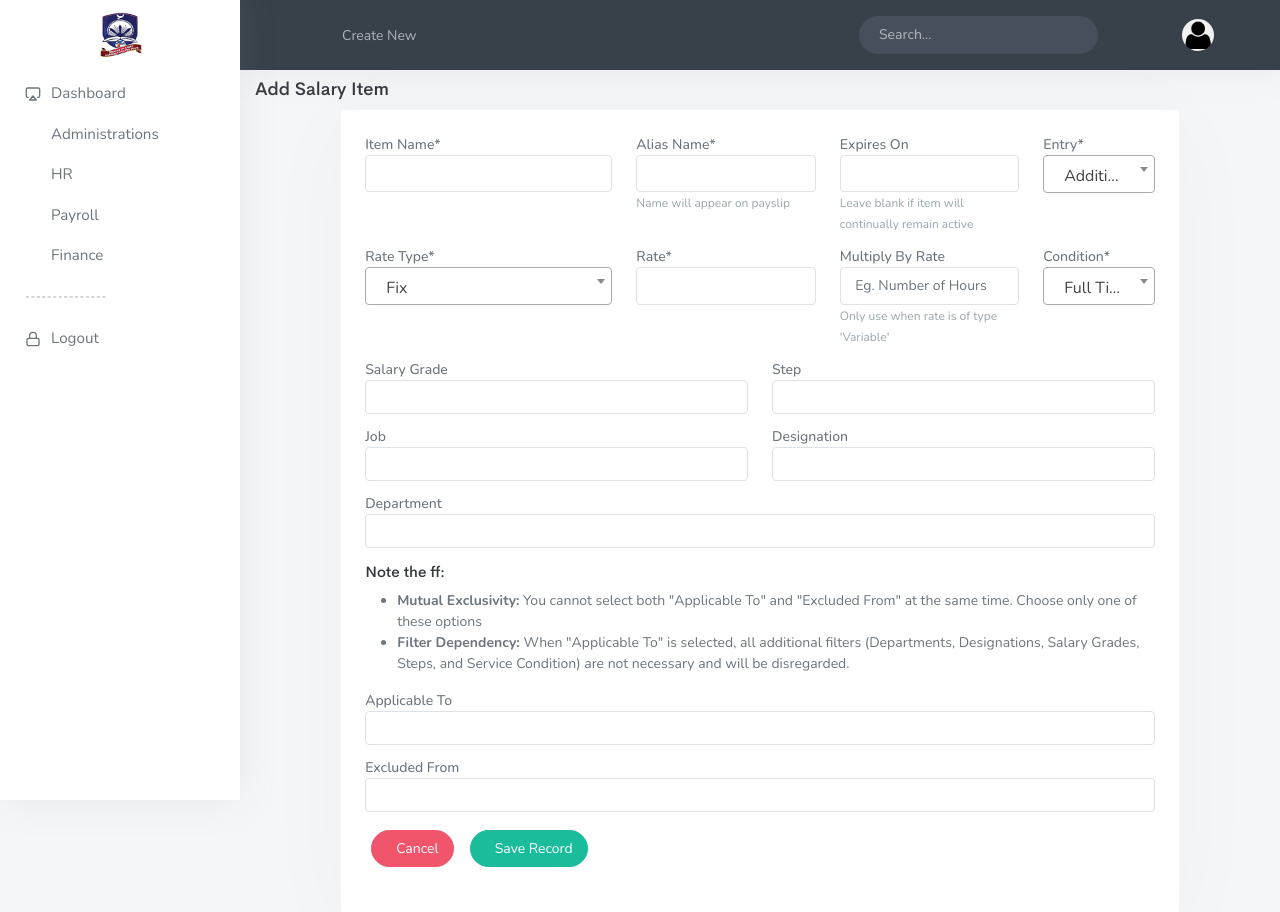
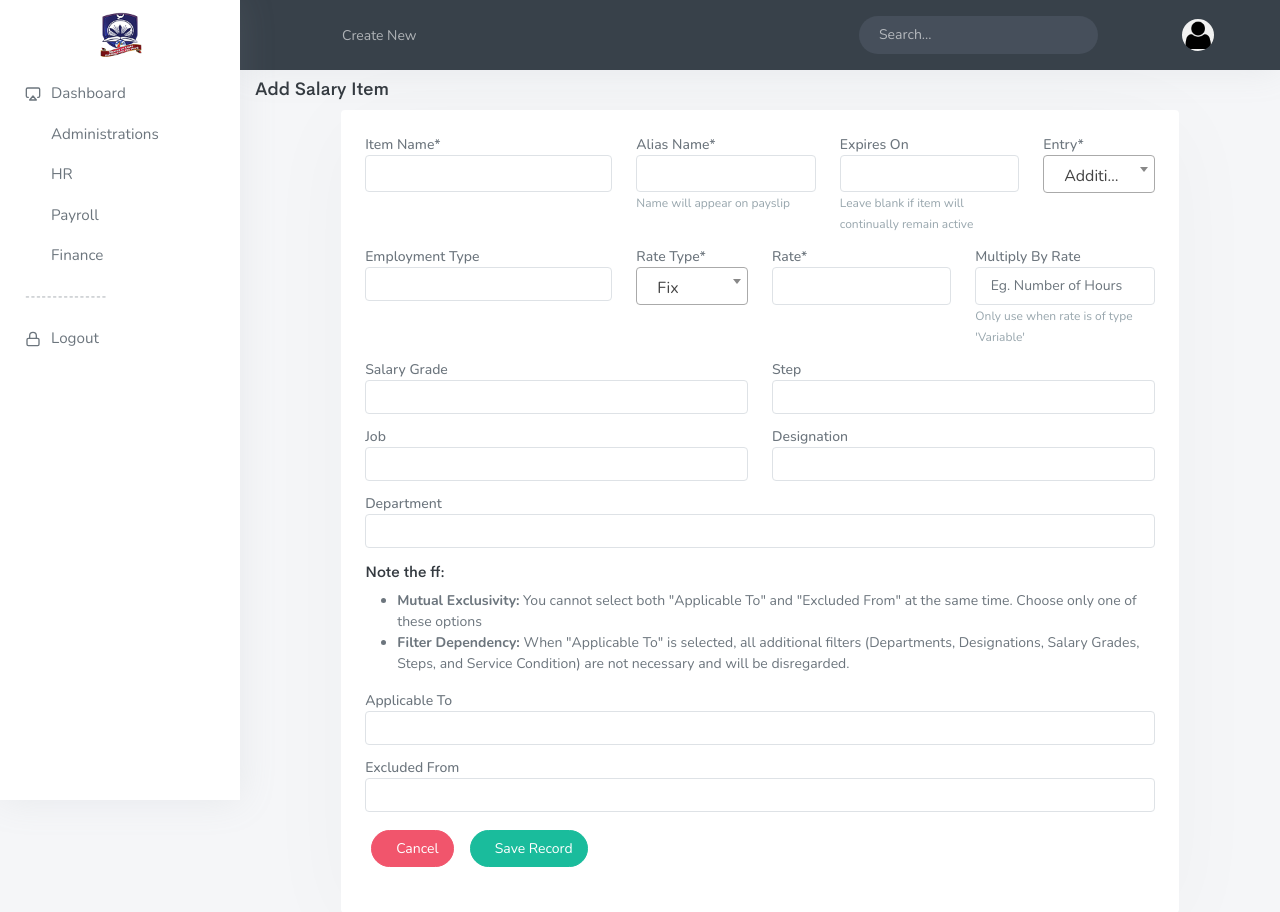
Before and after one commit to Rasonaapo/cauc-erp, a Django app: page /payroll/salary-items/add/ in a window 1280 px wide. Shown: the top 912 px of the page. Run offline with Django 4.2, Linux system fonts and the light colour scheme; the visitor is signed in with stand-in values (Sample User, id 1); data comes from the database, SQL or seed files in the repository; data that the repository does not hold is empty; some libraries are stand-ins or nearby versions.

Commit message:
employmenttype is now a field in payroll & hr modules

```diff
--- a/hr/models.py
+++ b/hr/models.py
@@ -27,6 +27,14 @@
     last_name = slugify(instance.last_name)
 
     return f'photos/{first_name}_{last_name}_{timestamp}{file_extension}'
+
+class EmploymentType(models.Model):
+    name = models.CharField(max_length=100, unique=True)
+    created_at = models.DateTimeField(auto_now_add=True, null=True)
+    updated_at = models.DateTimeField(auto_now=True, null=True)
+
+    def __str__(self):
+        return self.name
 
 class NationalIDType(models.Model):
     name = models.CharField(max_length=100, unique=True)
@@ -90,7 +98,7 @@
         ('contractual', 'Contractual'),
         ('temporary', 'Temporary')
     )
-    employment_type = models.CharField(max_length=12, choices=EMPLOYMENT_TYPE, default='full_time')
+    employment_type = models.ForeignKey('EmploymentType', on_delete=models.SET_NULL, null=True, blank=True, verbose_name="Employment Type", related_name='employees')
     designation = models.ForeignKey('Designation', null=True, on_delete=models.SET_NULL, related_name='employees')
     tax_relief = models.DecimalField(max_digits=12, decimal_places=2, null=True, blank=True, verbose_name="Tax Relief")
     # add marital status as options
--- a/hr/templates/hr/employee/employee_detail.html
+++ b/hr/templates/hr/employee/employee_detail.html
@@ -11,8 +11,7 @@
                 alt="profile-image">
 
                 <h4 class="mb-0">{{ employee }} - {{ employee.employee_id }}</h4>
-                <p class="text-muted">@{{ employee.job.job_title}} ({{ employee.get_employment_type_display }})</p>
-                {% comment %} <p class="text-muted"><i class="mdi mdi-office-building"></i> {{ employee.job.department }} Dept.</p> {% endcomment %}
+                <p class="text-muted">@{{ employee.job.job_title}} ({{ employee.employment_type }})</p>
 
                 <a href="{% url 'employee-update' employee.id %}" title="Edit {{ employee }}"><button class="btn btn-xs btn-outline-warning rounded-pill waves-effect waves-light"><i class="fe-edit"></i></button></a>
 
@@ -39,11 +38,9 @@
 
                     <p class="text-muted mb-2 font-13"><strong>Missing Skills :</strong> <span class="ms-2">{{ employee.missing_skills }}</span></p>
 
-
                     <p class="text-muted mb-2 font-13"><strong>Added :</strong> <span class="ms-2">{{employee.created_at|date:'d M, Y'}}</span></p>
 
                     <p class="text-muted mb-2 font-13"><strong>Updated :</strong> <span class="ms-2">{{employee.updated_at|date:'d M, Y'}}</span></p>
-
 
                 </div>
 
@@ -53,7 +50,6 @@
                     <p class="text-muted mb-2 font-13"><strong>Department :</strong><span class="ms-2">{{ employee.job.department }}</span></p>
 
                     <p class="text-muted mb-2 font-13"><strong>Hired on :</strong> <span class="ms-2">{{ employee.hire_date|date:'d M, Y' }} </span></p>
-
 
                     <p class="text-muted mb-2 font-13"><strong>Salary Grade :</strong> <span class="ms-2">{{employee.salary_grade.grade}}</span></p>
 
--- a/payroll/admin.py
+++ b/payroll/admin.py
@@ -49,7 +49,7 @@
 
 @admin.register(Payroll)
 class PayrollAdmin(admin.ModelAdmin):
-    list_display = ('process_month', 'process_year', 'description',  'posted', 'condition', 'payment_rate' )
+    list_display = ('process_month', 'process_year', 'description',  'posted',  'payment_rate' )
 
 @admin.register(StaffCreditUnionDeduction)
 class StaffCreditUnionDeductionAdmin(admin.ModelAdmin):
--- a/payroll/forms.py
+++ b/payroll/forms.py
@@ -38,7 +38,7 @@
         job = cleaned_data.get('job')
         department = cleaned_data.get('department')
         designation = cleaned_data.get('designation')
-        condition = cleaned_data.get('condition')
+        employment_type = cleaned_data.get('employment_type')
 
         # Check if `applicable_to` is used exclusively
         if applicable_to:
@@ -51,8 +51,8 @@
                 raise ValidationError("If `applicable_to` is used, `excluded_from` must be empty.")
 
         # If `applicable_to` is not used, other filters can be used, and `excluded_from` is allowed
-        elif not any([step, salary_grade, job, department, designation, condition]):
-            raise ValidationError("If `applicable_to` is not used, at least one other filter (step, salary grade, job, department, designation, condition) must be specified.")
+        elif not any([step, salary_grade, job, department, designation, employment_type]):
+            raise ValidationError("If `applicable_to` is not used, at least one other filter (step, salary grade, job, department, designation, employment type/condition) must be specified.")
 
         return cleaned_data
 
--- a/payroll/templates/payroll/payroll_detail.html
+++ b/payroll/templates/payroll/payroll_detail.html
@@ -35,7 +35,6 @@
 
                 <p class="text-muted mb-2 font-13"><strong>Payment Rate :</strong> <span class="ms-2">{{ payroll.payment_rate }}% </span></p>
 
-                <p class="text-muted mb-2 font-13"><strong>Employment Type :</strong> <span class="ms-2">{{ payroll.get_condition_display }} </span></p>
 
 
                 <p class="text-muted mb-2 font-13"><strong>Posted :</strong> <span class="ms-2">
@@ -50,6 +49,8 @@
                 <p class="text-muted mb-2 font-13"><strong>Created On :</strong> <span class="ms-2">{{ payroll.created_at|date:'d M, Y h:i A' }} </span></p>
 
                 <h5 class="mb-3 mt-1 text-uppercase bg-light p-2"><i class="mdi mdi-account-circle me-1"></i> Employee Filters (Dept/Job/Grade etc)</h5>
+
+               <p class="text-muted mb-2 font-13"><strong>Employment Type :</strong> <span class="ms-2">{{ payroll.display_payroll_employment_type|default:'N/A' }} </span></p>
 
                 <p class="text-muted mb-2 font-13"><strong>Step :</strong> <span class="ms-2">{{ payroll.display_payroll_step|default:'N/A' }} </span></p>
 
--- a/payroll/templates/payroll/payroll_list.html
+++ b/payroll/templates/payroll/payroll_list.html
@@ -94,7 +94,7 @@
                       return `<span class='badge bg-${theme}'>${label}</span>`
 
                 } },
-                { "data": "condition" },
+                { "data": "employment_type" },
                 { "data": "employee_count"},
                 { "data": "employee_error"},
                 { "data": "created_at" },
--- a/payroll/templates/payroll/salaryitem_form.html
+++ b/payroll/templates/payroll/salaryitem_form.html
@@ -50,6 +50,10 @@
 
                 <div class="row mt-2">
                     <div class="col-lg-4">
+                        {{ form.employment_type|as_crispy_field }}
+                    </div>
+
+                    <div class="col-lg-2">
                         {{ form.rate_type|as_crispy_field }}
                     </div>
                     <div class="col-lg-3">
@@ -58,9 +62,7 @@
                     <div class="col-lg-3" id="rate-option">
                         {{ form.rate_dependency|as_crispy_field }}
                     </div>
-                    <div class="col-lg-2">
-                        {{ form.condition|as_crispy_field }}
-                    </div>
+
                 </div>
 
                 <div class="row mt-2">
--- a/payroll/utils.py
+++ b/payroll/utils.py
@@ -42,8 +42,8 @@
 def get_filtered_staff_payroll(data):
     eligible_employee = Employee.objects.active()
 
-    if data['condition'] != 'all':
-        eligible_employee = eligible_employee.filter(employment_type=data['condition'])
+    if data['employment_type'].exists():
+        eligible_employee = eligible_employee.filter(employment_type__in=data['employment_type'].all())
 
     if data['step'].exists():
         eligible_employee = eligible_employee.filter(salary_grade__grade_step__in=data['step'].all())
--- a/payroll/views/payroll_json.py
+++ b/payroll/views/payroll_json.py
@@ -62,8 +62,8 @@
             return row.created_at.strftime('%d %b, %Y')  # Format the created_at field
 
         # <td>{{ sg.get_currency_symbol }}{{ sg.amount|default:'-' }}</t
-        if column == 'alias_name':
-            return row.get_condition_display()
+        # if column == 'alias_name':
+        #     return row.get_condition_display()
 
         if column == 'entry':
                 return row.get_effect_display()
@@ -100,7 +100,7 @@
         if search:
             qs = qs.filter(
                 Q(item_name__icontains=search) |
-                Q(condition__icontains=search) |
+                Q(employment_type__icontains=search) |
                 Q(rate_amount__icontains=search) |
                 Q(rate_type__icontains=search) |
                 Q(rate_dependency__icontains=search) |
@@ -232,7 +232,7 @@
 
 class PayrollListApiView(LoginRequiredMixin, BaseDatatableView):
     model = Payroll
-    columns = ['process_month', 'process_year', 'description', 'pv_count', 'posted', 'condition', 'employee_count', 'employee_error', 'created_at']
+    columns = ['process_month', 'process_year', 'description', 'pv_count', 'posted', 'employment_type', 'employee_count', 'employee_error', 'created_at']
 
     def render_column(self, row, column):
         if column == 'created_at':
@@ -241,8 +241,8 @@
         if column == 'process_month':
             return row.get_process_month_display()
 
-        if column == 'condition':
-            return row.get_condition_display()
+        if column == 'employment_type':
+            return row.display_payroll_employment_type()
 
         if column == 'employee_count':
             return row.employee_count
--- a/payroll/views/payroll_views.py
+++ b/payroll/views/payroll_views.py
@@ -773,7 +773,7 @@
 
                     salary_grade = employee.salary_grade
                     basic_salary = float(salary_grade.amount)
-                    step = salary_grade.grade_step
+                    step = salary_grade.step
 
                     # compute tax relief
                     tax_relief = employee.tax_relief or 0
@@ -860,18 +860,21 @@
                     bulk_entries.append(PayrollItem(payroll=payroll_instance, employee=employee, item_type='deduction',  amount=staff_total_deductions,  entry='credit'))
 
                     """add total staff earnings to basic salary which will be gross/taxable.."""
-                    gross = (basic_salary + staff_total_earnings)
+                    # gross = (basic_salary + staff_total_earnings)
+                    gross = Decimal(str(basic_salary)) + Decimal(str(staff_total_earnings))
+
                     taxable = gross
+
                     # take out employee ssnit from taxable/basic
+                    employee_ssnit = Decimal(employee_ssnit)
                     taxable -= employee_ssnit
                     # take out tax relief
                     taxable -= tax_relief
 
                     # Now compute for tax
                     income_tax = Tax.calculate_tax(payroll_instance.process_year, taxable)
-
                     # Add tax and employee ssnit to staff total deductions
-                    staff_total_deductions = float(staff_total_deductions)
+                    staff_total_deductions = Decimal(staff_total_deductions)
                     staff_total_deductions += (income_tax  + employee_ssnit)
 
                     # compute for net salary
@@ -896,7 +899,7 @@
                     # save salary grade
                     bulk_entries.append(PayrollItem(payroll=payroll_instance, employee=employee, item_type='salary_grade', dependency=salary_grade.id))
                     # save step
-                    bulk_entries.append(PayrollItem(payroll=payroll_instance, employee=employee, item_type='step', dependency=salary_grade.grade_step.id))
+                    bulk_entries.append(PayrollItem(payroll=payroll_instance, employee=employee, item_type='step', dependency=salary_grade.step.id))
                     # save tax
                     bulk_entries.append(PayrollItem(payroll=payroll_instance, employee=employee, item_type='tax', amount=income_tax, entry='credit'))
                     # save employer & employee ssnit
```
Also changed, not shown: payroll/models.py (+16 -6 lines), payroll/templates/payroll/process_payroll.html (+8 -4 lines), hr/migrations/0008_employmenttype_model_created.py (added), hr/migrations/0009_employment_type_field_deleted.py (added), hr/migrations/0010_employment_type_field_added_as_foreign_key.py (added), hr/migrations/0011_load_employment_types.py (added), payroll/migrations/0007_employment_type_replaced_with_condition.py (added), payroll/migrations/0008_employment_type_replaced_with_condition_in_payroll_model.py (added).
